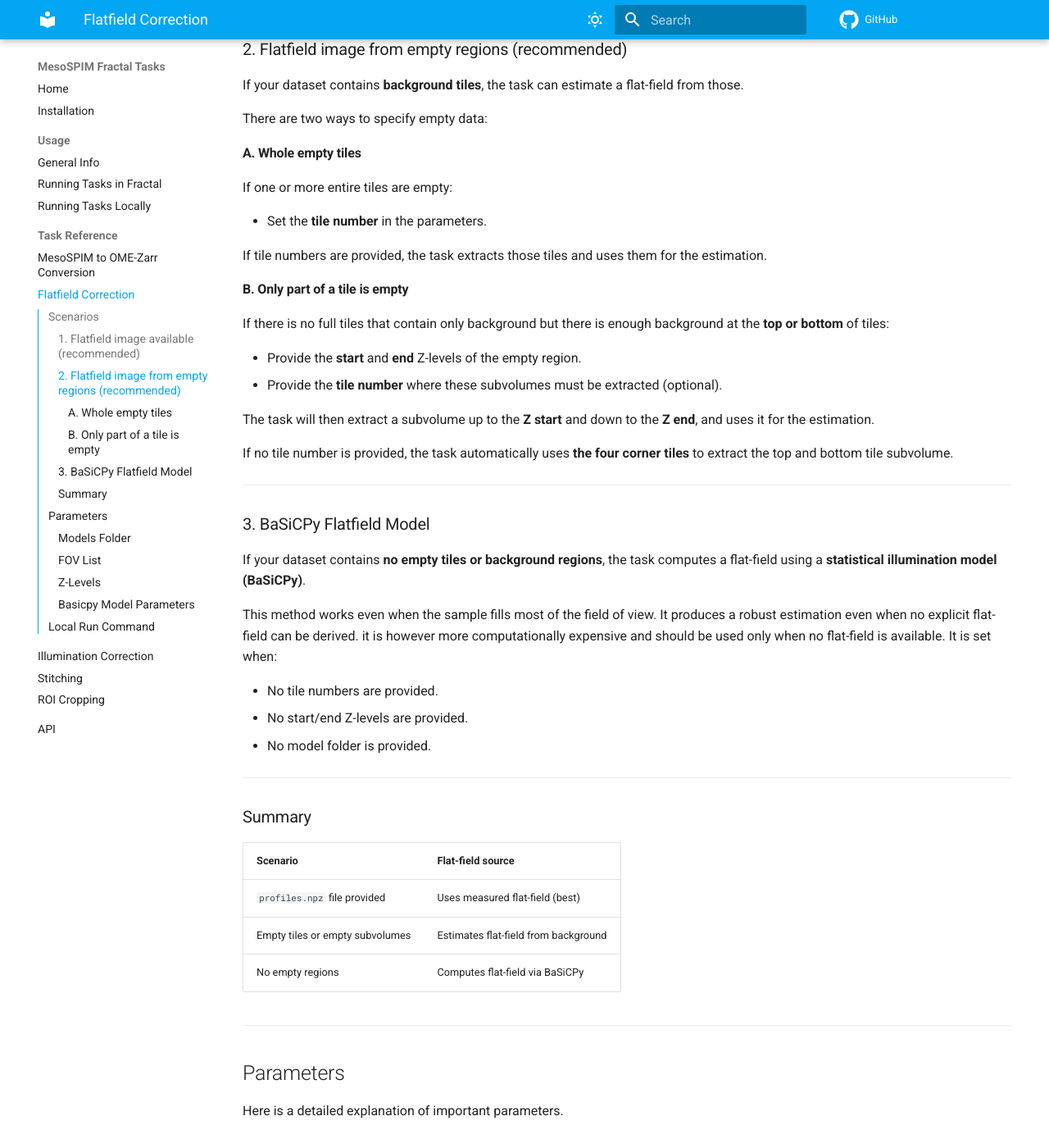
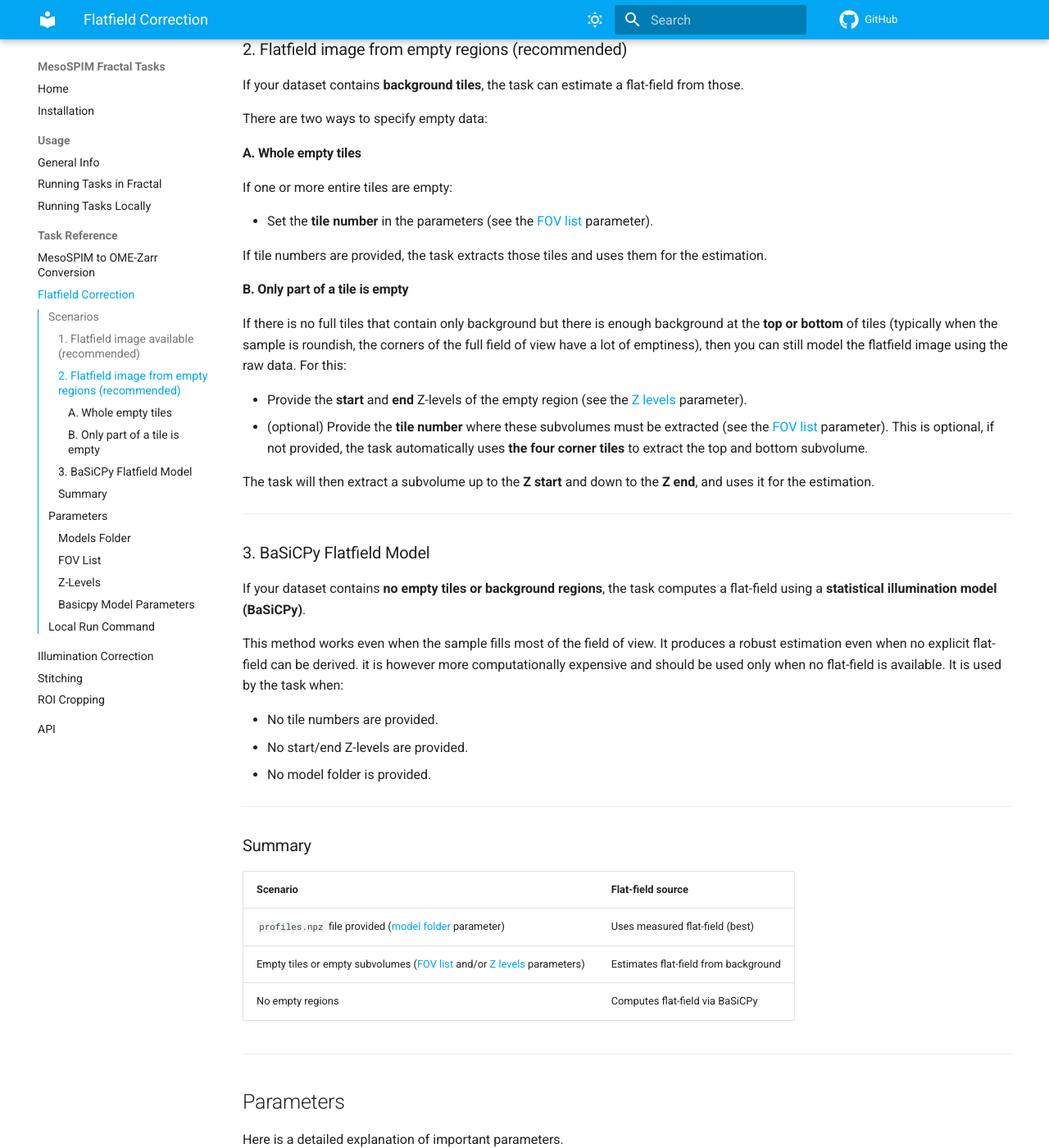
Before and after one commit to reimann-lab/mesospim-fractal-tasks, an MkDocs documentation site: the page built from docs/tasks/correct_flatfield.md, in a window 1280 px wide and 1400 px high, scrolled down 557 px. Shown: the whole window at 82% size. Built offline with MkDocs 1.6.1 and Material for MkDocs 9.7.7, drawn with Linux system fonts in a browser that asks for light colours; comment, search, counter and statistics services are not loaded; some of the changed text lies outside the part shown.

```diff
--- a/docs/tasks/correct_flatfield.md
+++ b/docs/tasks/correct_flatfield.md
@@ -26,20 +26,19 @@
 #### **A. Whole empty tiles**
 If one or more entire tiles are empty:
 
-- Set the **tile number** in the parameters.
+- Set the **tile number** in the parameters (see the [FOV list](#fov-list) parameter).
 
 If tile numbers are provided, the task extracts those tiles and uses them for the estimation.
 
 #### **B. Only part of a tile is empty**
 If there is no full tiles that contain only background but there is enough background at
-the **top or bottom** of tiles:
+the **top or bottom** of tiles (typically when the sample is roundish, the corners of the full field of view have a lot of emptiness),
+then you can still model the flatfield image using the raw data. For this:
 
-- Provide the **start** and **end** Z-levels of the empty region.
-- Provide the **tile number** where these subvolumes must be extracted (optional).
+- Provide the **start** and **end** Z-levels of the empty region (see the [Z levels](#z-levels) parameter).
+- (optional) Provide the **tile number** where these subvolumes must be extracted (see the [FOV list](#fov-list) parameter). This is optional, if not provided, the task automatically uses **the four corner tiles** to extract the top and bottom subvolume.
 
 The task will then extract a subvolume up to the **Z start** and down to the **Z end**, and uses it for the estimation.
-
-If no tile number is provided, the task automatically uses **the four corner tiles** to extract the top and bottom tile subvolume.
 
 ---
 
@@ -48,7 +47,7 @@
 If your dataset contains **no empty tiles or background regions**, the task computes a flat-field using a **statistical illumination model (BaSiCPy)**.
 
 This method works even when the sample fills most of the field of view. It produces a robust estimation even when no explicit flat-field can be derived. it is however more computationally expensive and should be used only when no flat-field is available.
-It is set when:
+It is used by the task when:
 
 - No tile numbers are provided.
 - No start/end Z-levels are provided.
@@ -60,8 +59,8 @@
 
 | Scenario                        | Flat-field source                    |
 | ------------------------------- | ------------------------------------ |
-| `profiles.npz` file provided    | Uses measured flat-field (best)      |
-| Empty tiles or empty subvolumes | Estimates flat-field from background |
+| `profiles.npz` file provided ([model folder](#models-folder) parameter) | Uses measured flat-field (best)      |
+| Empty tiles or empty subvolumes ([FOV list](#fov-list) and/or [Z levels](#z-levels) parameters) | Estimates flat-field from background |
 | No empty regions                | Computes flat-field via BaSiCPy      |
 
 
@@ -86,18 +85,15 @@
 !!! Note
     Typically, the mesoSPIM multitile output file has a tile ordering that follows an inverted `N` shape, e.g. the first tile is the top left tile, the second tile is the one below it, and so on. Once it reaches the bottom of the column, the next tile starts at the top of the next column, from left to right:
 
-        tile 00 - tile 03 - tile 06
-           |         |         |
         tile 01 - tile 04 - tile 07
            |         |         |
         tile 02 - tile 05 - tile 08
-
-!!! Important
-    The tile numbering starts at 0!
+           |         |         |
+        tile 03 - tile 06 - tile 09
 
 ### Z-Levels
 
-This parameter allows you to specify the maximum number of z-levels to process at the top and bottom of the 3D tile stack. In case there is no tile that is completely empty, but some have sufficient empty space at the top or bottom of the stack, you can specify these of z-level limits. Z planes will then be sampled from the top and bottom of the stack, and the flatfield will be computed from these planes. Typically, if the sample has a round shape, there is often empty space in the corners of the image. This parameter allows you to use this empty space to compute the flatfield.
+This parameter allows you to specify the maximum number of z-levels to process at the top and bottom of the 3D tile stack. In case there is no tile that is completely empty, but some have sufficient empty space at the top or bottom of the stack, you can specify these z-level up and down limits. Z planes will then be sampled from the top and bottom of the stack, and the flatfield will be computed from these planes. Typically, if the sample has a round shape, there is often empty space in the corners of the image. This parameter allows you to use this empty space to compute the flatfield.
 
 This parameter works in combination with the [FOV List](#fov-list) parameter. If both are provided, the z planes will be sampled from the provided FOV list (up to the limits provided), otherwise the z planes will be sampled from the four tiles at the corners of the image.
 
```
Also changed, not shown: 7 other files.
